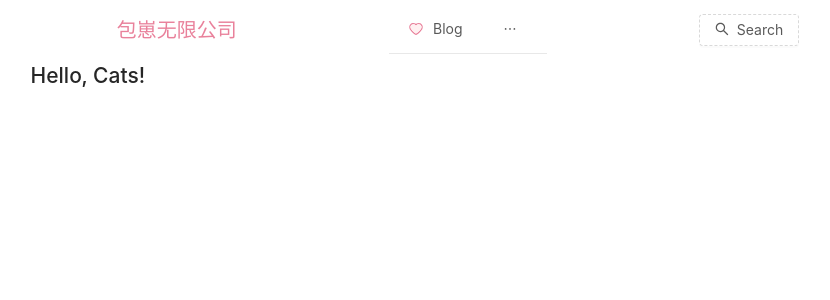
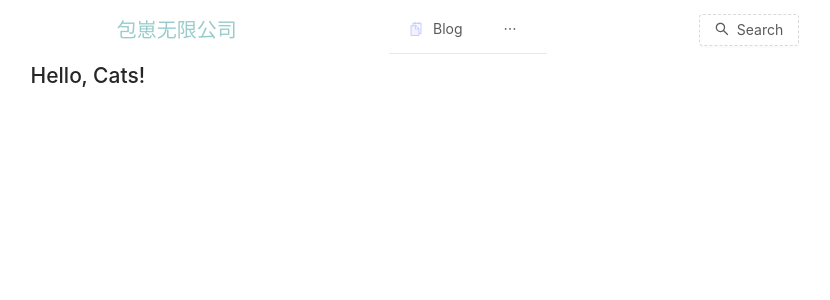
Before and after one commit to bzhhhh/bzh-blog, a Next.js app: page /cat in a window 1280 px wide. Shown: the top 300 px of the page, without its empty margins (187-1017 px from the left). Built offline with nearby package versions, Linux system fonts and the light colour scheme.

Commit message:
配色修改

```diff
--- a/assets/antd-custom.less
+++ b/assets/antd-custom.less
@@ -1,5 +1,5 @@
-@primary-color: #4055b1; // 全局主色
-@link-color: #e9819b; // 链接色
-@success-color: #7cd5ca; // 成功色
-@warning-color: #f8c255; // 警告色
+@primary-color: #99cccc; // 全局主色
+@link-color: #ffcccc; // 链接色
+@success-color: #ccccff; // 成功色
+@warning-color: #ffcc99; // 警告色
 @error-color: #fb4959; // 错误色
--- a/components/Header.js
+++ b/components/Header.js
@@ -1,7 +1,9 @@
 import React from 'react'
 import { Menu, Button, Input } from 'antd'
 import {
+  SnippetsTwoTone,
   HeartTwoTone,
+  HomeTwoTone,
   SearchOutlined
 } from '@ant-design/icons'
 import Router from 'next/router'
@@ -41,18 +43,18 @@ class Header extends React.Component {
             selectedKeys={[this.state.current]}
             mode="horizontal"
           >
-             <Menu.Item key="/blog">
-              <HeartTwoTone twoToneColor="#e9819b" />
+            <Menu.Item key="/blog">
+              <SnippetsTwoTone twoToneColor="#ccccff" />
               Blog
             </Menu.Item>
 
             <Menu.Item key="/cat">
-              <HeartTwoTone twoToneColor="#e9819b" />
+              <HeartTwoTone twoToneColor="#ccccff" />
               Cat
             </Menu.Item>
 
             <Menu.Item key="/life">
-              <HeartTwoTone twoToneColor="#e9819b" />
+              <HomeTwoTone twoToneColor="#ccccff" />
               Life
             </Menu.Item>
           </Menu>
@@ -87,7 +89,7 @@ class Header extends React.Component {
               display: inline-block;
               margin-left: 10px;
               font-size: 20px;
-              color: #e9819b;
+              color: #99cccc;
               font-weight: 500;
             }
           `}
--- a/components/Home/home.less
+++ b/components/Home/home.less
@@ -8,7 +8,7 @@
     .title {
       width: 100%;
       font-size: 30px;
-      color: #e9819b;
+      color: #99cccc;
       font-weight: 500;
       text-align: center;
       cursor: pointer;
--- a/pages/404.js
+++ b/pages/404.js
@@ -18,7 +18,7 @@ const errorPage = () => (
           top: 40%;
           left: 40%;
           transform: translate(-50% -50%);
-          color: #4055b1;
+          color: #99cccc;
         }
       `
       }
```
Also changed, not shown: components/Home/Home.js (+5 -4 lines).
